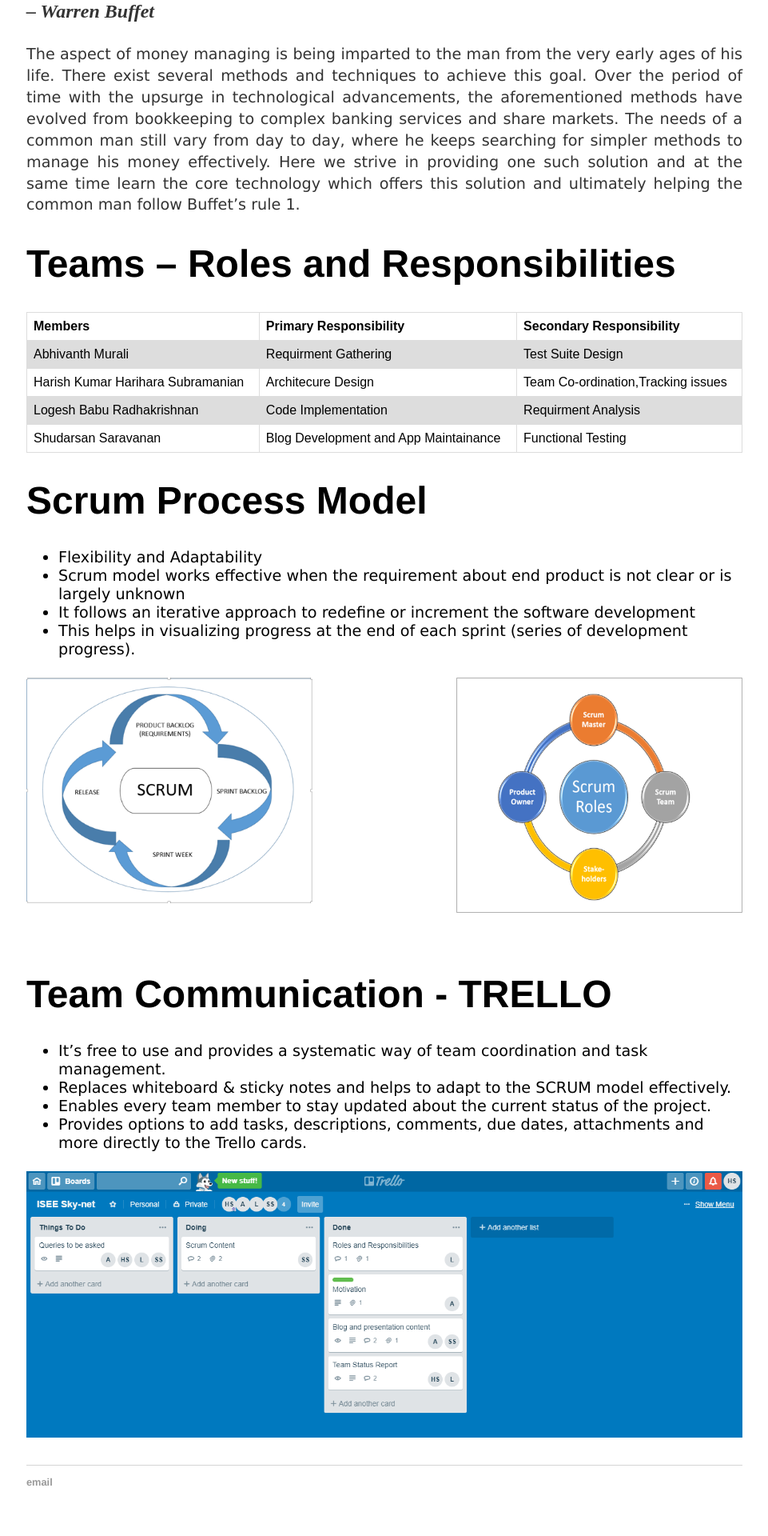
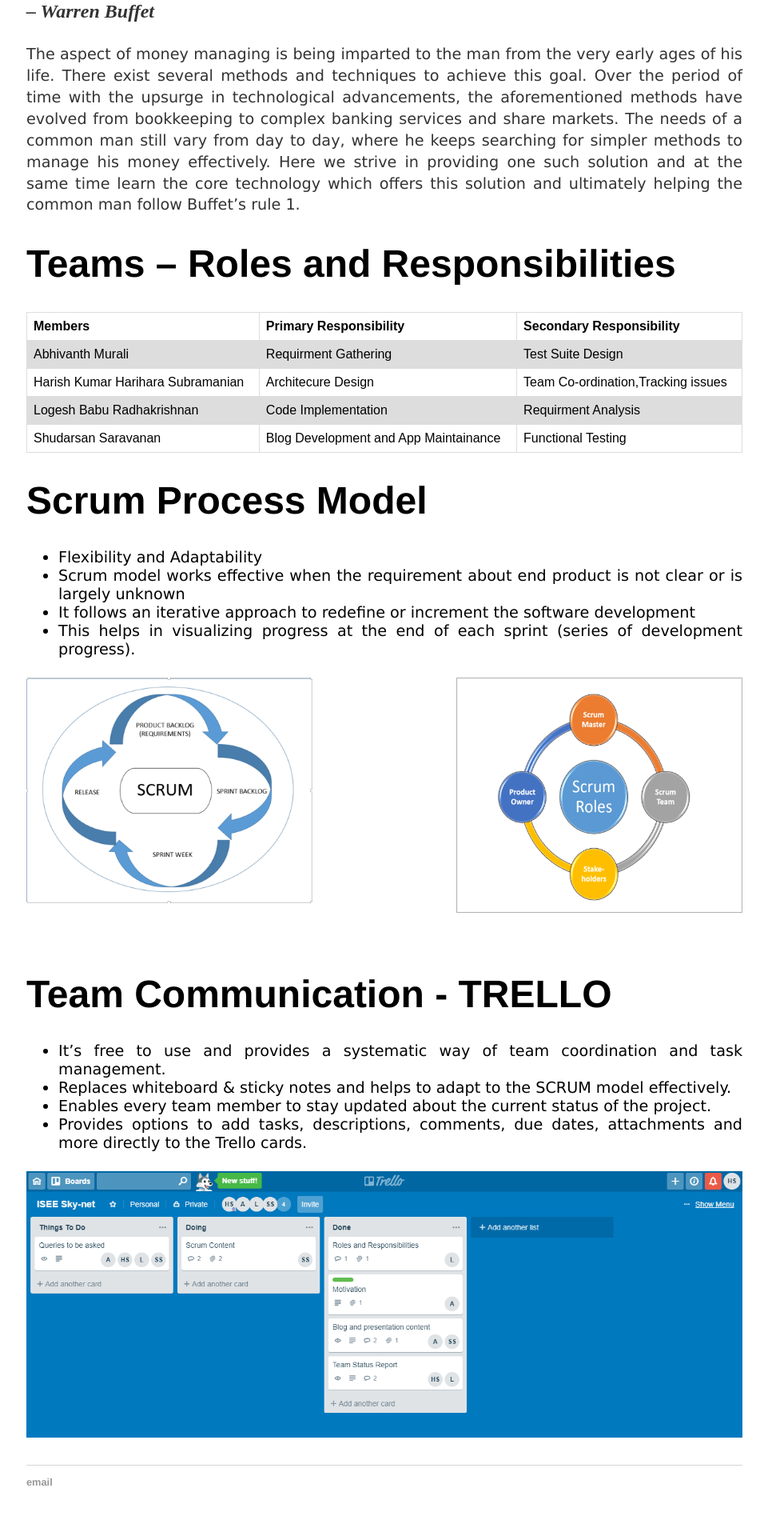
Before and after one commit to DBSE-teaching/isee2019-Sky-Net, a Jekyll site: the page built from docs/_posts/2018-04-04-second-post.md, in a window 1280 px wide. Shown: the part 860-2780 px from the top of the page at 80% size, without its empty margins (159-1120 px from the left). Built offline with Jekyll 4.4.1, drawn with Linux system fonts in a browser that asks for light colours.

Commit message:
Update 2018-04-04-second-post.md

```diff
--- a/docs/_posts/2018-04-04-second-post.md
+++ b/docs/_posts/2018-04-04-second-post.md
@@ -63,7 +63,7 @@ tr:nth-child(even) {
 
 # Scrum Process Model
 
-<ul style="font-family:verdana;font-size:120%">
+<ul style="font-family:verdana;font-size:120%;text-align:justify">
   <li>Flexibility and Adaptability</li>
   <li>Scrum model works effective when the requirement about end product is not clear or is largely unknown</li>
   <li>It follows an iterative approach to redefine or increment the software development</li>
@@ -76,7 +76,7 @@ tr:nth-child(even) {
 
 # Team Communication - TRELLO
 
-<ul style="font-family:verdana;font-size:120%">
+<ul style="font-family:verdana;font-size:120%;text-align:justify">
   <li>It’s free to use and provides a systematic way of team coordination and task management.</li>
   <li>Replaces whiteboard & sticky notes and helps to adapt to the SCRUM model effectively.</li>
   <li>Enables every team member to stay updated about the current status of the project.</li>
```
